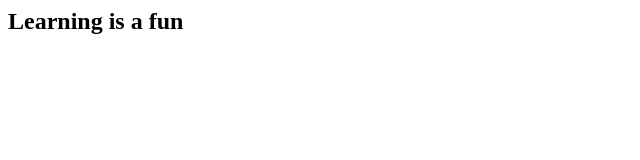
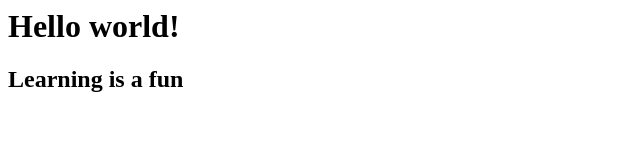
Before and after one commit to privatesuyambu/in, a plain HTML site: page index.html in a window 1280 px wide. Shown: the whole page, without its empty margins (0-640 px from the left). Drawn offline with Linux system fonts and the light colour scheme.

Commit message:
Add files via upload

```diff
--- a/index.html
+++ b/index.html
@@ -1,7 +1,9 @@
 <html>
   <body>
+  <h1></h1>
      <h2>
 	    Learning is a fun
 	 <h2>
+	 <script src="scripts/main.js"></script>
   </body>
 </html>
--- /dev/null
+++ b/scripts/main.js
@@ -0,0 +1,2 @@
+const myHeading = document.querySelector('h1');
+myHeading.textContent = 'Hello world!';
```
